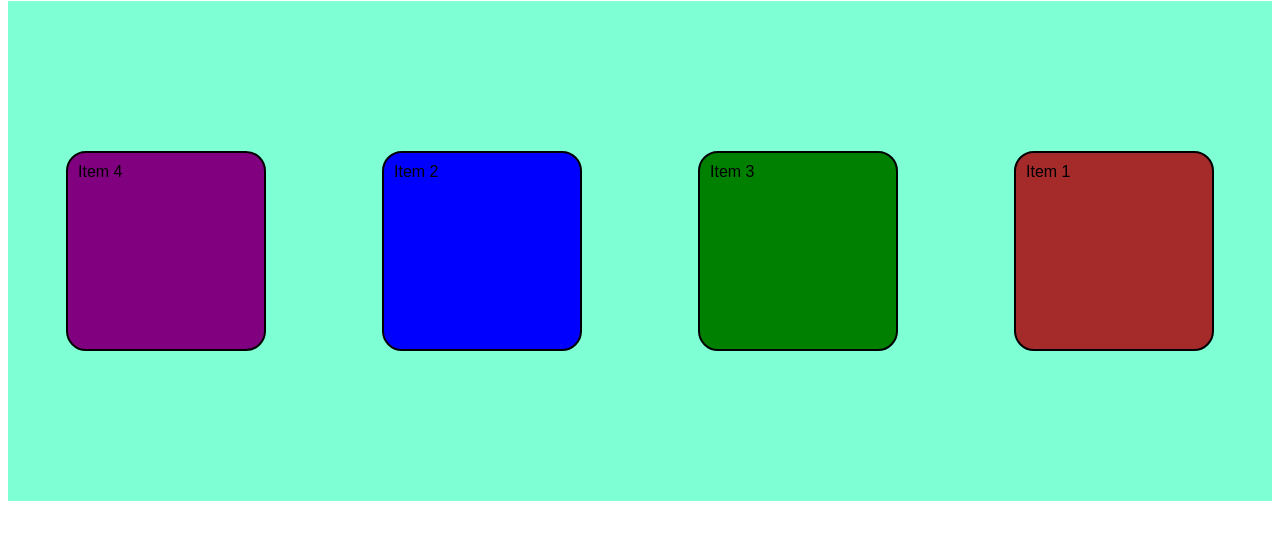
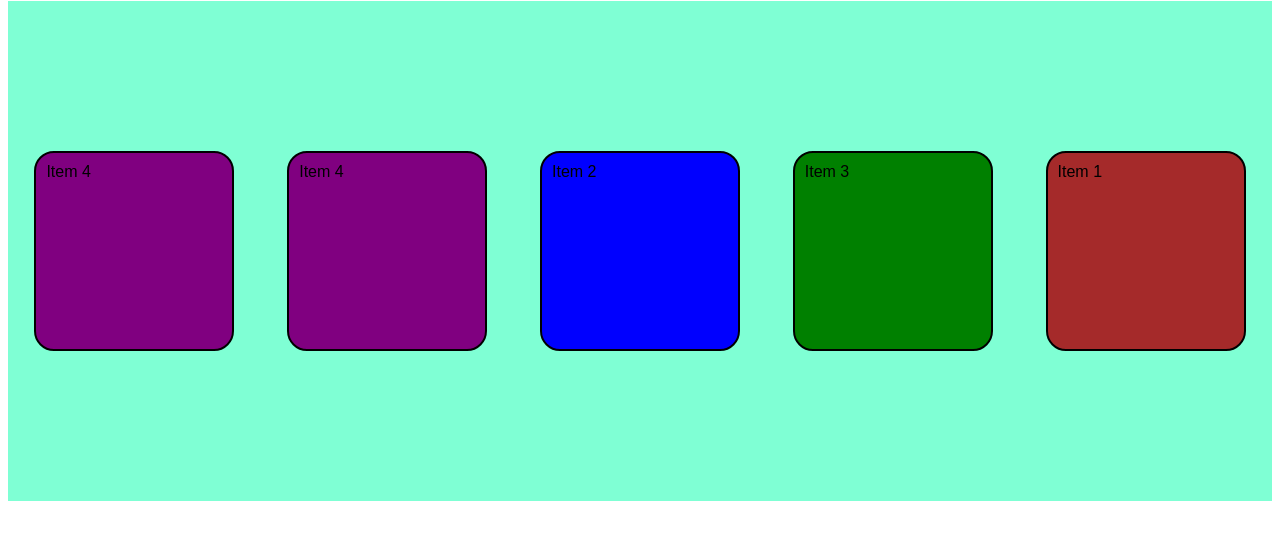
Before and after one commit to FalconDav/FLEX, a plain HTML site: page index.html in a window 1280 px wide. Shown: the part 79-618 px from the top of the page. Drawn offline with Linux system fonts and the light colour scheme.

Commit message:
segundo commit

```diff
--- a/index.html
+++ b/index.html
@@ -14,7 +14,9 @@
     <div class="contenedor-hijo-2">Item 2</div>
     <div class="contenedor-hijo-3">Item 3</div>
     <div class="contenedor-hijo-4">Item 4</div>
+    <div class="contenedor-hijo-4">Item 4</div>
     </div>
+
 
 </body>
 </html>
```
